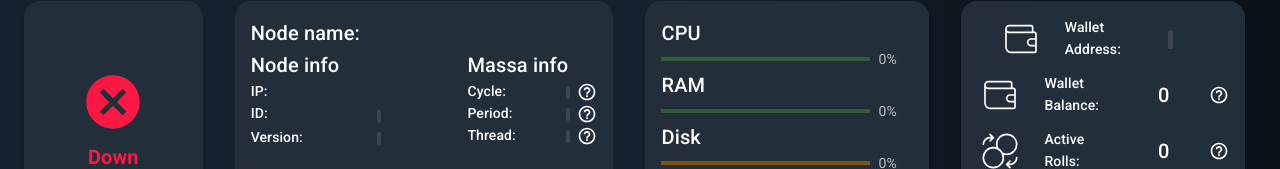
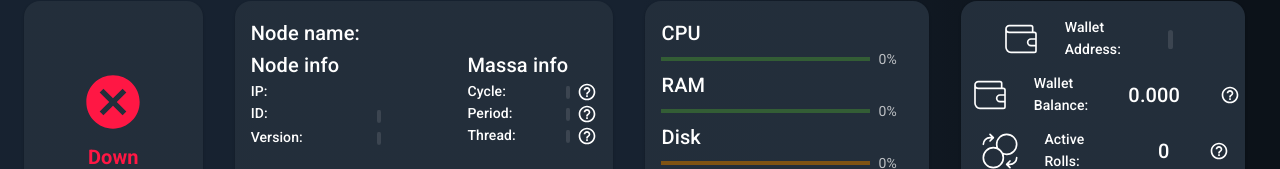
Before and after one commit to massalabs/station-massa-node-manager, a React (Create React App) app in the folder front/: page / in a window 1280 px wide. Both pictures are taken after a click on the button "SETUP YOUR NODE". Shown: the part 229-398 px from the top of the page. Built offline with nearby package versions, Linux system fonts and the light colour scheme; no server answers.

Commit message:
round wallet balance

```diff
--- a/front/src/components/cards/NodeStakingInfoCard.tsx
+++ b/front/src/components/cards/NodeStakingInfoCard.tsx
@@ -101,9 +101,10 @@
                   </Typography>
 
                   <Typography variant="h6" marginLeft={5}>
-                    {props.nodeMonitor?.wallet_infos?.Final_balance ?? (
-                      <Skeleton />
-                    )}
+                    {props.nodeMonitor?.wallet_infos?.Final_balance ?
+                    parseFloat(props.nodeMonitor.wallet_infos.Final_balance).toFixed(3) :
+                    (<Skeleton />)
+                    }
                   </Typography>
                   <Tooltip title="The actual balance of your wallet">
                     <IconButton sx={{ p: 0, ml: 5 }}>
```
